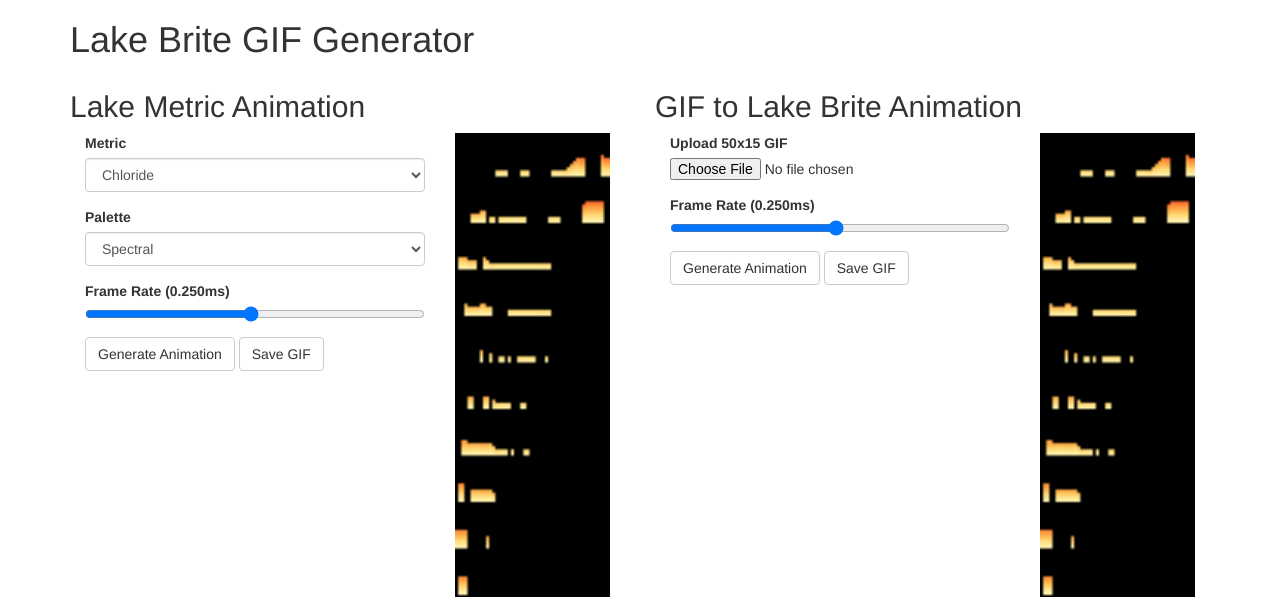
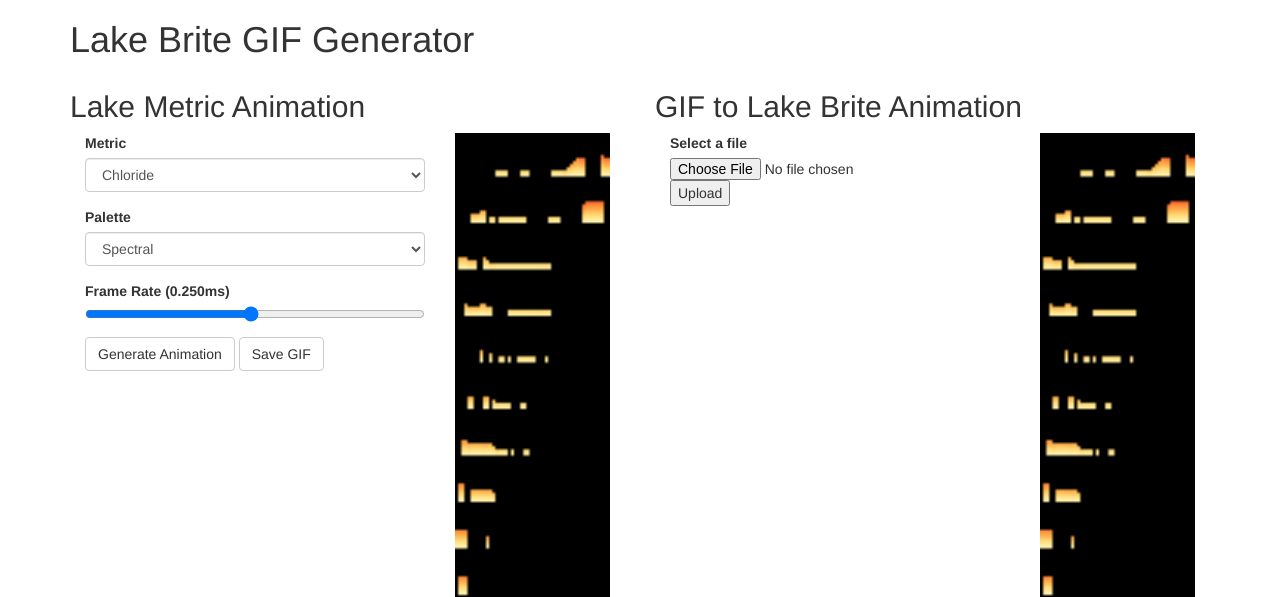
Before and after one commit to mattparrilla/lake-brite, a Flask app: page / in a window 1280 px wide. Shown: the top 597 px of the page. Run offline with Flask 2, Linux system fonts and the light colour scheme; parts of the project's set-up code (start-up, migrations or seed data) failed here and were passed over; some libraries are stand-ins or nearby versions.

Commit message:
File upload finally working, not hooked up yet

```diff
--- a/app.py
+++ b/app.py
@@ -1,5 +1,8 @@
 import os
-from flask import Flask, send_file, render_template, request
+from flask import (
+    Flask, send_file, render_template, request, jsonify
+)
+from werkzeug import secure_filename
 from gif_maker.lake_animations import generate_lake_brite_gif, METRICS
 from gif_maker.colormap_palettes import PALETTES
 
@@ -38,15 +41,21 @@ def allowed_file(filename):
     return '.' in filename and \
            filename.rsplit('.', 1)[1] in ALLOWED_EXTENSIONS
 
-@app.route('/', methods=['GET', 'POST'])
-def upload_file():
+
+basedir = os.path.abspath(os.path.dirname(__file__))
+
+
+@app.route('/uploadajax', methods=['POST'])
+def upldfile():
     if request.method == 'POST':
-        file = request.files['file']
-        if file and allowed_file(file.filename):
-            filename = secure_filename(file.filename)
-            file.save(os.path.join(app.config['UPLOAD_FOLDER'], filename))
-            return redirect(url_for('uploaded_file',
-                                    filename=filename))
+        files = request.files['file']
+        if files and allowed_file(files.filename):
+            filename = secure_filename(files.filename)
+            app.logger.info('FileName: ' + filename)
+            updir = os.path.join(basedir, 'gif_maker/gif/uploads/')
+            files.save(os.path.join(updir, filename))
+            file_size = os.path.getsize(os.path.join(updir, filename))
+            return jsonify(name=filename, size=file_size)
 
 if __name__ == '__main__':
     app.run(debug=True)
--- a/static/app.js
+++ b/static/app.js
@@ -23,19 +23,25 @@
     });
 
     $(function() {
-        $('#upload-file-btn').click(function() {
-            var form_data = new FormData($('#upload-file')[0]);
+        $('#submit').click(function() {
+            event.preventDefault();
+            var form_data = new FormData($('#uploadform')[0]);
             $.ajax({
                 type: 'POST',
                 url: '/uploadajax',
                 data: form_data,
                 contentType: false,
-                cache: false,
                 processData: false,
-                async: false,
-                success: function(data) {
-                    console.log('Success!');
-                },
+                dataType: 'json'
+            }).done(function(data, textStatus, jqXHR){
+                console.log(data);
+                console.log(textStatus);
+                console.log(jqXHR);
+                console.log('Success!');
+                $("#resultFilename").text(data['name']);
+                $("#resultFilesize").text(data['size']);
+            }).fail(function(data){
+                alert('error!');
             });
         });
     });
--- a/templates/index.html
+++ b/templates/index.html
@@ -68,19 +68,11 @@
         <div class="col-sm-6">
             <h2>GIF to Lake Brite Animation</h2>
             <div class="col-xs-8">
-                <form id="regular-gif-form">
-                    <div class="form-group">
-                        <label for="gif-upload">Upload 50x15 GIF</label>
-                        <input id="file-demo" type="file" class="file" data-preview-file-type="any">
-                    </div>
-                    <div class="form-group">
-                        <label for="duration">Frame Rate (<span id="animation-duration">0.250</span>ms)</label><br />
-                        <input id="animation-slider" name="duration" type="range"
-                            min="0.0125" value="0.250" max="0.5" step="0.0125">
-                    </div>
-                    <button type="submit" class="btn btn-default">Generate Animation</button>
-                    <a class="btn btn-default" href="{{ url_for('save_lake_animation')}}" role="button">Save GIF</a>
-                </form>
+            <form id="uploadform" method="post" enctype="multipart/form-data">
+                <label for="file">Select a file</label>
+                <input name="file" type="file">
+                <button id="submit" type="button">Upload</button>
+            </form>
             </div>
             <div class="col-xs-4">
                 <img id="lake-animation" class="lake-brite-gif" src="{{ url_for('lake_animation') }}" />
@@ -89,7 +81,6 @@
     </div>
 
     <script src="https://ajax.googleapis.com/ajax/libs/jquery/2.1.3/jquery.min.js"></script>
-    <script src="https://cdnjs.cloudflare.com/ajax/libs/bootstrap-fileinput/4.2.8/js/fileinput.js" type="text/javascript"></script>
     <script src="{{ url_for('static', filename='app.js') }}"></script>
 </body>
 </html>
```
Also changed, not shown: gif_maker/gif/uploads/fish.gif (added).
